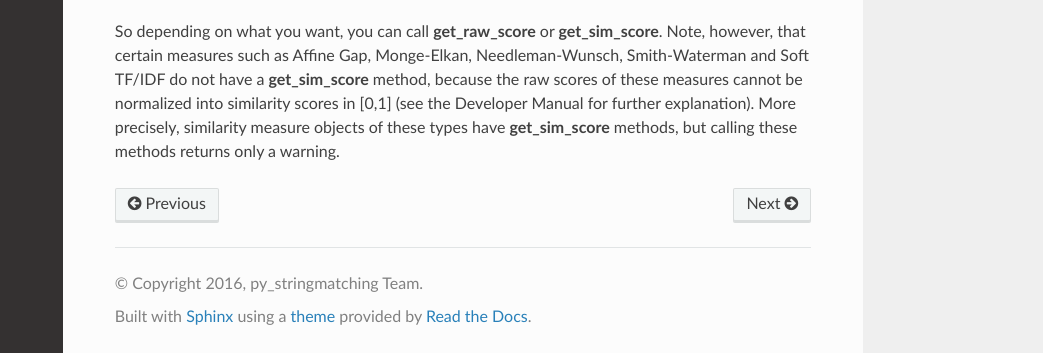
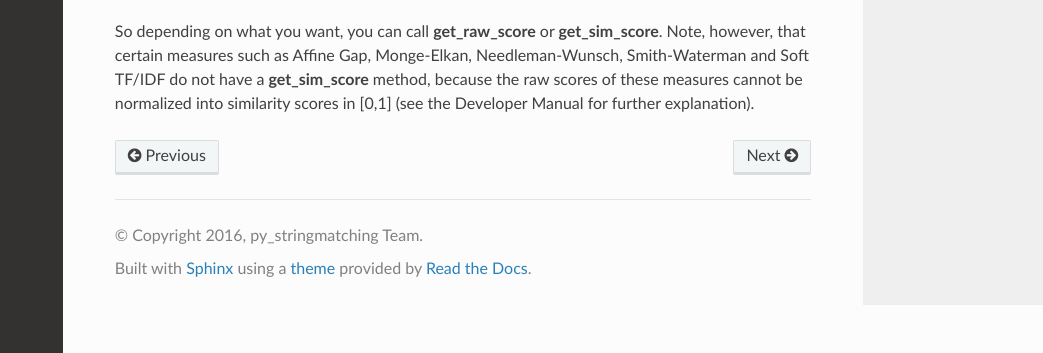
Before and after one commit to wynksaiddestroy/py_stringmatching, a Sphinx documentation site: the page built from docs/Tutorial.rst, in a window 1280 px wide and 900 px high, scrolled down 1653 px, cut to the strip 547-900 px from the top of the window. Shown: the whole strip, without its empty margins (237-1280 px from the left). Built offline with Sphinx 7.4.7 and the Read the Docs theme 2.0.0, drawn with Linux system fonts in a browser that asks for light colours.

Commit message:
Updated Tutorial.rst

```diff
--- a/docs/Tutorial.rst
+++ b/docs/Tutorial.rst
@@ -107,4 +107,4 @@ Here are some example of using the **get_sim_score** method:
    # get normalized Jaccard similarity score (this is the same as the raw score)
    jac.get_sim_score(ws_tok.tokenize(x), ws_tok.tokenize(y))
 
-So depending on what you want, you can call **get_raw_score** or **get_sim_score**. Note, however, that certain measures such as Affine Gap, Monge-Elkan, Needleman-Wunsch, Smith-Waterman and Soft TF/IDF do not have a **get_sim_score** method, because the raw scores of these measures cannot be normalized into similarity scores in [0,1] (see the Developer Manual for further explanation). More precisely, similarity measure objects of these types have **get_sim_score** methods, but calling these methods returns only a warning.
+So depending on what you want, you can call **get_raw_score** or **get_sim_score**. Note, however, that certain measures such as Affine Gap, Monge-Elkan, Needleman-Wunsch, Smith-Waterman and Soft TF/IDF do not have a **get_sim_score** method, because the raw scores of these measures cannot be normalized into similarity scores in [0,1] (see the Developer Manual for further explanation).
```
